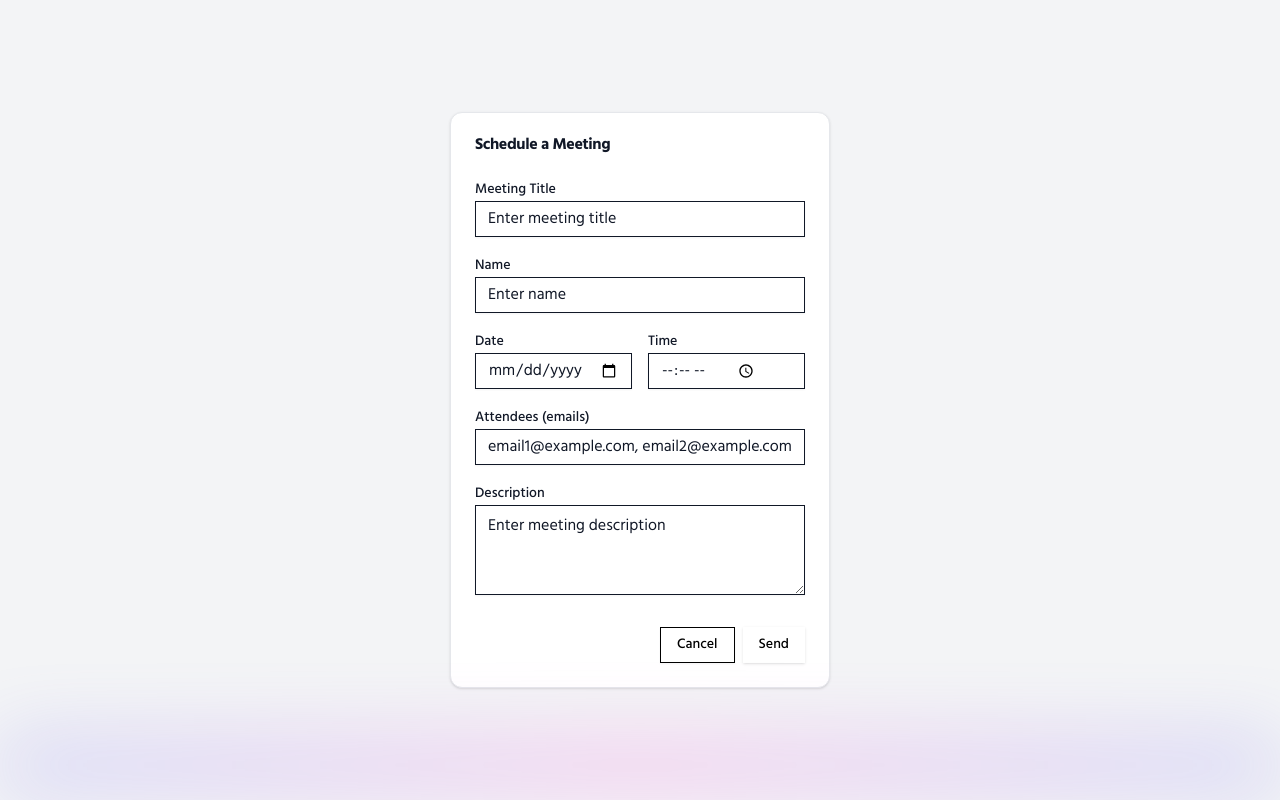
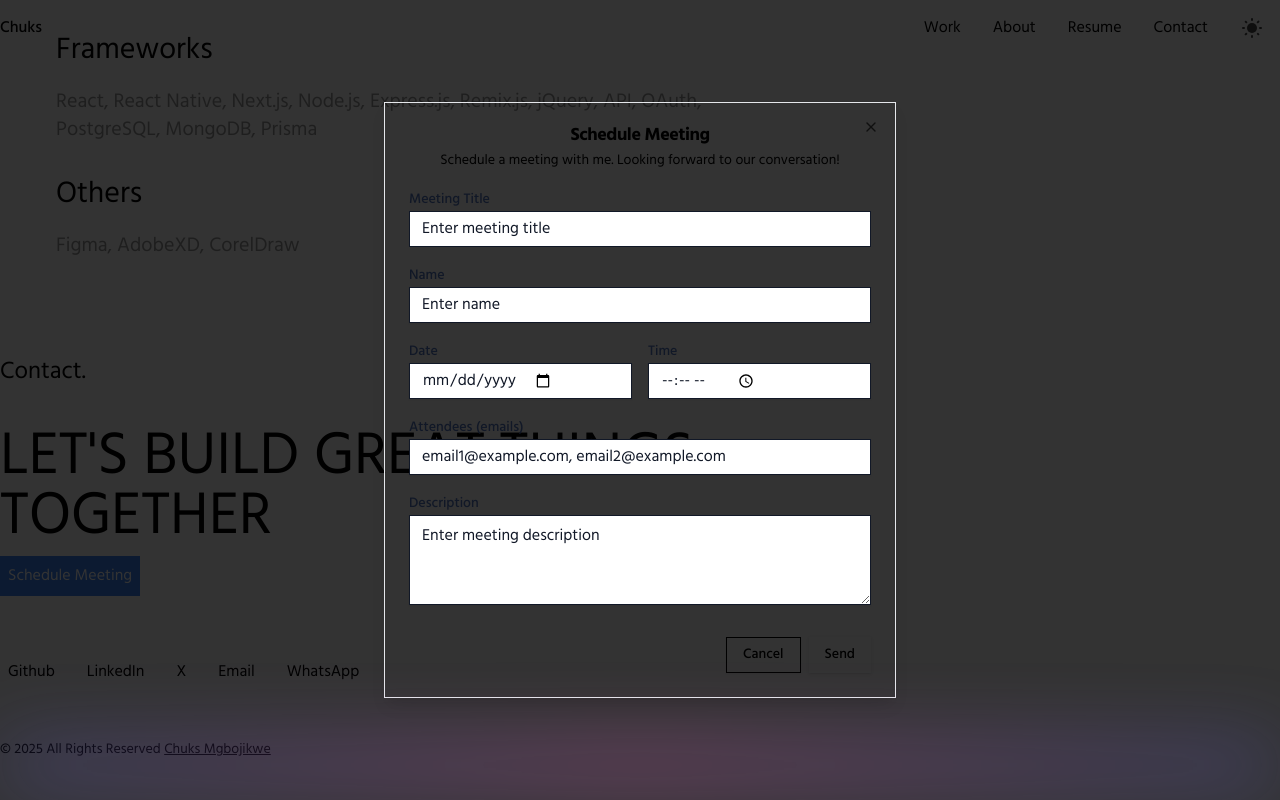
Before and after one commit to ChuxMg/chuks, a Next.js app: page / in a window 1280 px wide. Both pictures are taken after a click on the button "Schedule Meeting". Shown: the part 5354-6154 px from the top of the page. Built offline with nearby package versions, Linux system fonts and the light colour scheme.

Commit message:
Implement Update

```diff
--- a/components/ScheduleMeeting/index.js
+++ b/components/ScheduleMeeting/index.js
@@ -1,11 +1,12 @@
-import { useEffect, useRef, useState } from "react";
+import { useState } from "react";
 import { Button } from "/src/components/ui/button";
 import {
-  Card,
-  CardContent,
-  CardHeader,
-  CardTitle,
-} from "/src/components/ui/card";
+  Dialog,
+  DialogHeader,
+  DialogContent,
+  DialogTitle,
+  DialogDescription,
+} from "/src/components/ui/dialog";
 import { Input } from "/src/components/ui/input";
 import { Label } from "/src/components/ui/label";
 import { Textarea } from "/src/components/ui/textarea";
@@ -23,24 +24,6 @@
     description: "",
   });
   const [errors, setErrors] = useState({});
-  const dialogRef = useRef(null);
-
-  // Click outside handler
-  useEffect(() => {
-    const handleClickOutside = (event) => {
-      if (dialogRef.current && !dialogRef.current.contains(event.target)) {
-        setIsOpen(false);
-      }
-    };
-
-    if (isOpen) {
-      document.addEventListener("mousedown", handleClickOutside);
-    }
-
-    return () => {
-      document.removeEventListener("mousedown", handleClickOutside);
-    };
-  }, [isOpen]);
 
   const validateForm = () => {
     const newErrors = {};
@@ -118,22 +101,19 @@
   };
 
   return (
-    <>
-      {/* Floating action button */}
-
+    <Dialog open={isOpen} onOpenChange={setIsOpen}>
       <ScheduleButton handleClick={() => setIsOpen(true)} />
 
       {/* Overlay dialog */}
       {isOpen && (
-        <div className="fixed inset-0 bg-gray-100 dark:bg-gray-900 flex items-center justify-center p-4 z-50">
-          <div ref={dialogRef}>
-            <Card className="w-full max-w-md bg-white dark:bg-gray-800">
-              <CardHeader>
-                <CardTitle className="text-gray-900 dark:text-white">
-                  Schedule a Meeting
-                </CardTitle>
-              </CardHeader>
-              <CardContent>
+        <DialogContent className="sm:max-w-[425px]">
+          <DialogHeader>
+            <DialogTitle>Schedule Meeting</DialogTitle>
+            <DialogDescription>
+              Schedule a meeting with me. Looking forward to our conversation!
+            </DialogDescription>
+          </DialogHeader>
+
           {isSubmitted ? (
             <div className="text-center py-8">
               <p className="text-green-600 dark:text-green-400 font-medium">
@@ -170,10 +150,7 @@
               </div>
 
               <div>
-                      <Label
-                        htmlFor="name"
-                        className="text-gray-900 dark:text-white"
-                      >
+                <Label htmlFor="name" className="text-gray-900 dark:text-white">
                   Name
                 </Label>
                 <Input
@@ -307,12 +284,9 @@
               </div>
             </form>
           )}
-              </CardContent>
-            </Card>
-          </div>
-        </div>
+        </DialogContent>
       )}
-    </>
+    </Dialog>
   );
 };
 
--- a/package.json
+++ b/package.json
@@ -10,6 +10,7 @@
   },
   "dependencies": {
     "@headlessui/react": "^1.6.6",
+    "@radix-ui/react-dialog": "^1.1.14",
     "@radix-ui/react-icons": "^1.3.2",
     "@radix-ui/react-label": "^2.1.7",
     "@radix-ui/react-slot": "^1.2.3",
--- /dev/null
+++ b/src/components/ui/dialog.jsx
@@ -0,0 +1,94 @@
+import * as React from "react"
+import * as DialogPrimitive from "@radix-ui/react-dialog"
+import { X } from "lucide-react"
+
+import { cn } from "@/lib/utils"
+
+const Dialog = DialogPrimitive.Root
+
+const DialogTrigger = DialogPrimitive.Trigger
+
+const DialogPortal = DialogPrimitive.Portal
+
+const DialogClose = DialogPrimitive.Close
+
+const DialogOverlay = React.forwardRef(({ className, ...props }, ref) => (
+  <DialogPrimitive.Overlay
+    ref={ref}
+    className={cn(
+      "fixed inset-0 z-50 bg-black/80  data-[state=open]:animate-in data-[state=closed]:animate-out data-[state=closed]:fade-out-0 data-[state=open]:fade-in-0",
+      className
+    )}
+    {...props} />
+))
+DialogOverlay.displayName = DialogPrimitive.Overlay.displayName
+
+const DialogContent = React.forwardRef(({ className, children, ...props }, ref) => (
+  <DialogPortal>
+    <DialogOverlay />
+    <DialogPrimitive.Content
+      ref={ref}
+      className={cn(
+        "fixed left-[50%] top-[50%] z-50 grid w-full max-w-lg translate-x-[-50%] translate-y-[-50%] gap-4 border bg-background p-6 shadow-lg duration-200 data-[state=open]:animate-in data-[state=closed]:animate-out data-[state=closed]:fade-out-0 data-[state=open]:fade-in-0 data-[state=closed]:zoom-out-95 data-[state=open]:zoom-in-95 data-[state=closed]:slide-out-to-left-1/2 data-[state=closed]:slide-out-to-top-[48%] data-[state=open]:slide-in-from-left-1/2 data-[state=open]:slide-in-from-top-[48%] sm:rounded-lg",
+        className
+      )}
+      {...props}>
+      {children}
+      <DialogPrimitive.Close
+        className="absolute right-4 top-4 rounded-sm opacity-70 ring-offset-background transition-opacity hover:opacity-100 focus:outline-none focus:ring-2 focus:ring-ring focus:ring-offset-2 disabled:pointer-events-none data-[state=open]:bg-accent data-[state=open]:text-muted-foreground">
+        <X className="h-4 w-4" />
+        <span className="sr-only">Close</span>
+      </DialogPrimitive.Close>
+    </DialogPrimitive.Content>
+  </DialogPortal>
+))
+DialogContent.displayName = DialogPrimitive.Content.displayName
+
+const DialogHeader = ({
+  className,
+  ...props
+}) => (
+  <div
+    className={cn("flex flex-col space-y-1.5 text-center sm:text-left", className)}
+    {...props} />
+)
+DialogHeader.displayName = "DialogHeader"
+
+const DialogFooter = ({
+  className,
+  ...props
+}) => (
+  <div
+    className={cn("flex flex-col-reverse sm:flex-row sm:justify-end sm:space-x-2", className)}
+    {...props} />
+)
+DialogFooter.displayName = "DialogFooter"
+
+const DialogTitle = React.forwardRef(({ className, ...props }, ref) => (
+  <DialogPrimitive.Title
+    ref={ref}
+    className={cn("text-lg font-semibold leading-none tracking-tight", className)}
+    {...props} />
+))
+DialogTitle.displayName = DialogPrimitive.Title.displayName
+
+const DialogDescription = React.forwardRef(({ className, ...props }, ref) => (
+  <DialogPrimitive.Description
+    ref={ref}
+    className={cn("text-sm text-muted-foreground", className)}
+    {...props} />
+))
+DialogDescription.displayName = DialogPrimitive.Description.displayName
+
+export {
+  Dialog,
+  DialogPortal,
+  DialogOverlay,
+  DialogTrigger,
+  DialogClose,
+  DialogContent,
+  DialogHeader,
+  DialogFooter,
+  DialogTitle,
+  DialogDescription,
+}
```
Also changed, not shown: 1 other file (tests, documents, lock files or other folders). Lines whose indentation alone changed are shown as unchanged.
